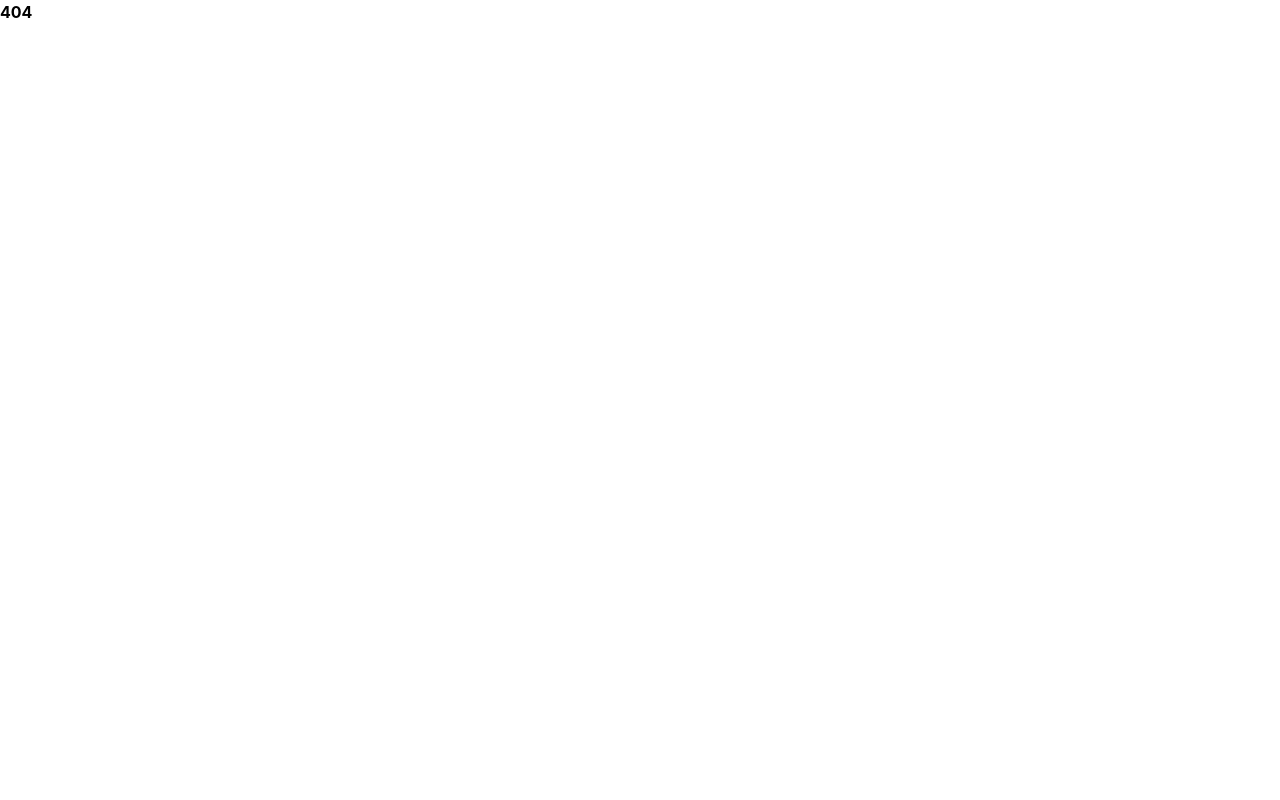
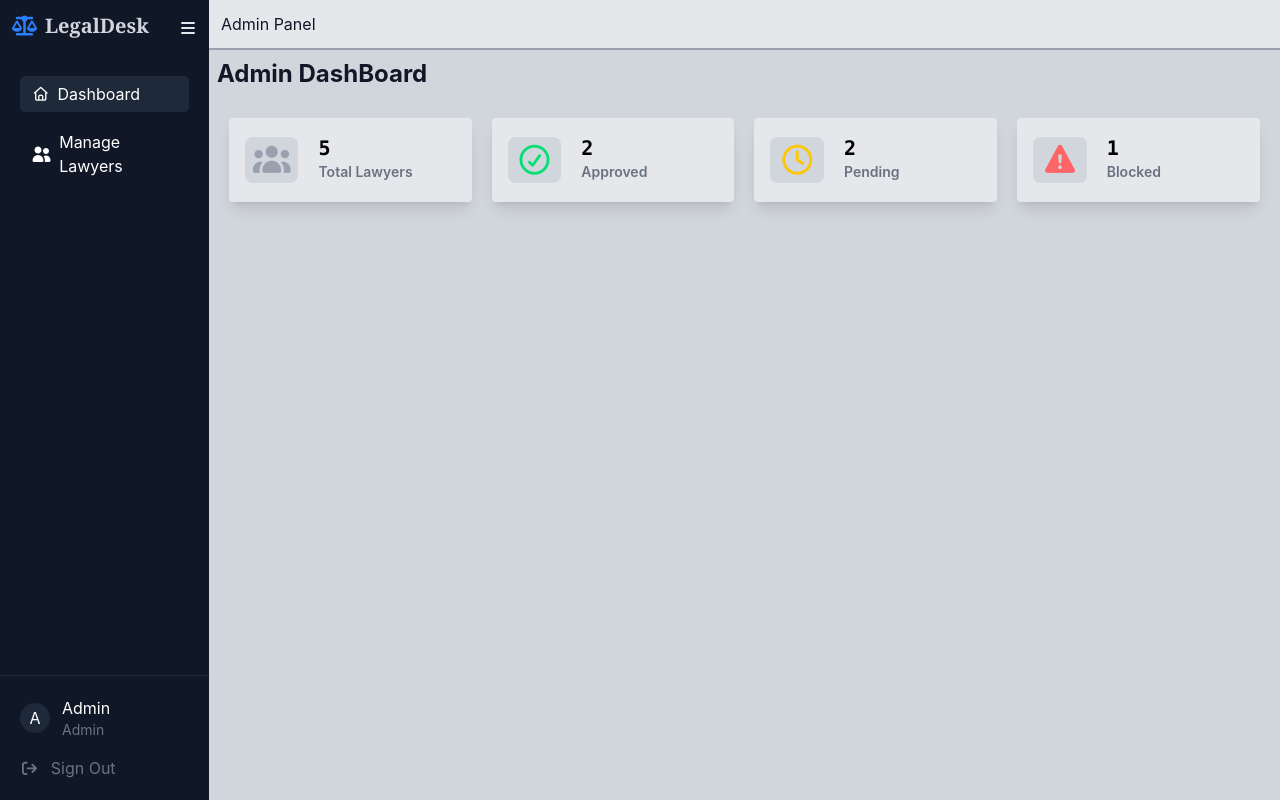
Before and after one commit to SumedhZodape/legal-app-frontend, a React (Vite) app: page /admin-dashboard in a window 1280 px wide. Built offline with nearby package versions, Linux system fonts and the light colour scheme; sample sign-in values are in the browser's storage.

Commit message:
Admin Dashboard

```diff
--- a/src/App.jsx
+++ b/src/App.jsx
@@ -6,6 +6,7 @@ import { ToastContainer } from 'react-toastify';
 import Registration from './Pages/Registration';
 import Profile from './Pages/Profile';
 import ProtectRoute from './ProtectRoute';
+import AdminDashboard from './Pages/AdminDashboard';
 
 function App() {
 
@@ -16,10 +17,18 @@ function App() {
           <Route path="/" element={<Login/>}/>
           <Route path="/register" element={<Registration/>}/>
           <Route path="/profile" element={<Profile/>}/>
-          <Route path="/dashboard" element={
+          {/* <Route path="/dashboard" element={
 
             <ProtectRoute>
               <Dashboard/>
+            </ProtectRoute>
+
+          }/> */}
+
+          <Route path="/admin-dashboard" element={
+
+            <ProtectRoute>
+              <AdminDashboard/>
             </ProtectRoute>
 
           }/>
--- /dev/null
+++ b/src/Component/AdminPanel.jsx
@@ -0,0 +1,67 @@
+function AdminPanel() {
+    return (
+        <>
+            <h1 className='text-2xl font-bold text-gray-900 p-2 pt-2 pb-2'>Admin DashBoard</h1>
+            <div className='flex gap-5 flex-col lg:flex-row lg:p-5'>
+                {/* All Lawyers */}
+                <div className='w-11/12 shadow-lg bg-gray-200 m-auto rounded-sm'>
+
+                    <div className='flex flex-row gap-5 justify-start items-center p-2 m-2 '>
+                        <div className='bg-gray-300 rounded-lg'>
+                            <i className="fa-solid fa-users text-3xl text-gray-400 m-2 "></i>
+                        </div>
+                        <div className=" flex flex-col">
+                            <p className='text-xl font-mono font-bold'>5</p>
+                            <h5 className='text-gray-500 text-sm font-semibold mb-1'>Total Lawyers</h5>
+                        </div>
+                    </div>
+
+                </div>
+                {/* Approved */}
+                <div className='w-11/12 shadow-lg bg-gray-200 m-auto rounded-sm'>
+
+                    <div className='flex flex-row gap-5 justify-start items-center p-2 m-2 '>
+                        <div className='bg-gray-300 rounded-lg'>
+                            <i className="fa-regular fa-circle-check text-3xl text-green-400 m-2"></i>
+                        </div>
+                        <div className=" flex flex-col">
+                            <p className='text-xl font-mono font-bold'>2</p>
+                            <h5 className='text-gray-500 text-sm font-semibold mb-1'>Approved</h5>
+                        </div>
+                    </div>
+
+                </div>
+                {/* Pending */}
+                <div className='w-11/12 shadow-lg bg-gray-200 m-auto rounded-sm'>
+
+                    <div className='flex flex-row gap-5 justify-start items-center p-2 m-2 '>
+                        <div className='bg-gray-300 rounded-lg'>
+                            <i className="fa-regular fa-clock text-3xl text-yellow-400 m-2"></i>
+                        </div>
+                        <div className=" flex flex-col">
+                            <p className='text-xl font-mono font-bold'>2</p>
+                            <h5 className='text-gray-500 text-sm font-semibold mb-1'>Pending</h5>
+                        </div>
+                    </div>
+
+                </div>
+                {/* Blocked */}
+                <div className='w-11/12 shadow-lg bg-gray-200 m-auto rounded-sm'>
+
+                    <div className='flex flex-row gap-5 justify-start items-center p-2 m-2 '>
+                        <div className='bg-gray-300 rounded-lg'>
+                            <i className="fa-solid fa-triangle-exclamation text-3xl text-red-400 m-2"></i>
+                        </div>
+                        <div className=" flex flex-col">
+                            <p className='text-xl font-mono font-bold'>1</p>
+                            <h5 className='text-gray-500 text-sm font-semibold mb-1'>Blocked</h5>
+                        </div>
+                    </div>
+
+                </div>
+            </div>
+        </>
+    )
+}
+
+export default AdminPanel;
--- /dev/null
+++ b/src/Component/AdminTable.jsx
@@ -0,0 +1,9 @@
+function AdminTable(){
+    return (
+        <>
+            <h1>Admin Table</h1>
+        </>
+    )
+}
+
+export default AdminTable;
--- /dev/null
+++ b/src/Pages/AdminDashboard.jsx
@@ -0,0 +1,100 @@
+import { useState } from "react";
+import AdminPanel from "../Component/AdminPanel";
+import AdminTable from '../Component/AdminTable'
+
+function AdminDashboard() {
+
+    const [panel, setPanel] = useState(true);
+    const [selectedPanel, setSelectedPanel] = useState("Dashboard")
+
+    const panelNames = [
+        {
+            name: "Dashboard",
+            classData: "fa-regular fa-house text-sm"
+        },
+        {
+            name: "Manage Lawyers",
+            classData: "fa-solid fa-user-group"
+        }
+    ]
+
+
+    return (
+        <div className='w-full h-screen bg-gray-300 md:flex md:flex-row'>
+            <div className={panel ? "w-full h-1/12 bg-gray-900 flex flex-row justify-between md:w-1/6 md:h-screen" :
+                "w-full h-1/12 bg-gray-900 flex flex-row justify-between md:w-10 md:h-screen overflow-hidden"
+            }>
+                <div className="flex w-full flex-col justify-between    ">
+                    <div className="flex flex-col w-full">
+                        <div className="flex">
+                            <div className="flex gap-2 font-serif text-xl p-3 ">
+                                <i className="fa-solid fa-scale-balanced text-blue-500 text-xl pt-1"></i>
+                                <h1 className="text-gray-300 font-bold text-center">LegalDesk</h1>
+                            </div>
+
+                            <div>
+                                <i className="fa-solid fa-bars text-gray-200 p-5 mr-2 cursor-pointer" onClick={() => {
+                                    setPanel(!panel)
+                                }}></i>
+                            </div>
+                        </div>
+                        <div className="flex flex-col gap-3 p-5 text-white">
+                            {
+                                panelNames?.map((ele) => {
+                                    return (
+                                        <div className={
+                                            selectedPanel === ele.name ? `flex items-center gap-2 p-1.5 bg-gray-800 cursor-pointer
+                        rounded-[5px] ps-3`: `flex items-center gap-2 p-1.5 cursor-pointer
+                        rounded-[5px] ps-3`
+                                        }
+                                            onClick={() => {
+                                                setSelectedPanel(ele.name)
+                                            }}
+
+                                        >
+                                            <i className={ele.classData} />
+                                            <h1>{ele.name}</h1>
+                                        </div>
+                                    )
+                                })
+                            }
+                        </div>
+                    </div>
+                    <div className="p-5 border-t border-gray-800 text-white">
+                        <div className="flex items-center gap-3 mb-4">
+                            <div className="h-[30px] w-[30px] bg-gray-800 flex justify-center items-center
+                            rounded-[50%]">
+                                A
+                            </div>
+                            <div>
+                                <h1>Admin</h1>
+                                <p className="text-sm text-gray-500">Admin</p>
+                            </div>
+                        </div>
+                        <div className="flex items-center gap-3 text-gray-500 cursor-pointer">
+                            <i className="fa-solid fa-arrow-right-from-bracket text-[15px]" />
+                            <h3>Sign Out</h3>
+                        </div>
+                    </div>
+                </div>
+
+            </div>
+            <div className='md:w-full md:h-screen'>
+
+                <div className='bg-gray-200 text-center p-3 text-gray-900 border-b-2 border-gray-400 md:flex'>
+                    <h1 className='text-center'>Admin Panel</h1>
+                </div>
+
+
+                {
+                    selectedPanel === "Dashboard" ? <AdminPanel /> : <AdminTable />
+                }
+
+
+            </div>
+
+        </div>
+    )
+}
+
+export default AdminDashboard;
--- a/src/Pages/Login.jsx
+++ b/src/Pages/Login.jsx
@@ -38,7 +38,15 @@ function Login() {
             if (res.success === true) {
                 toast.success(res.message);
                 localStorage.setItem("user", JSON.stringify(res));
-                navigate("/dashboard")
+
+                if(res?.result?.role === "ADMIN"){
+                    navigate("/admin-dashboard")
+                }else if(res?.result?.role === "LAWYER"){
+                    navigate("/lawyer-dashboard")
+                }else{
+                    navigate("/client-dashboard")
+                }
+
             } else {
 
                 if(res.message === "Please Complete your profile!"){
```
